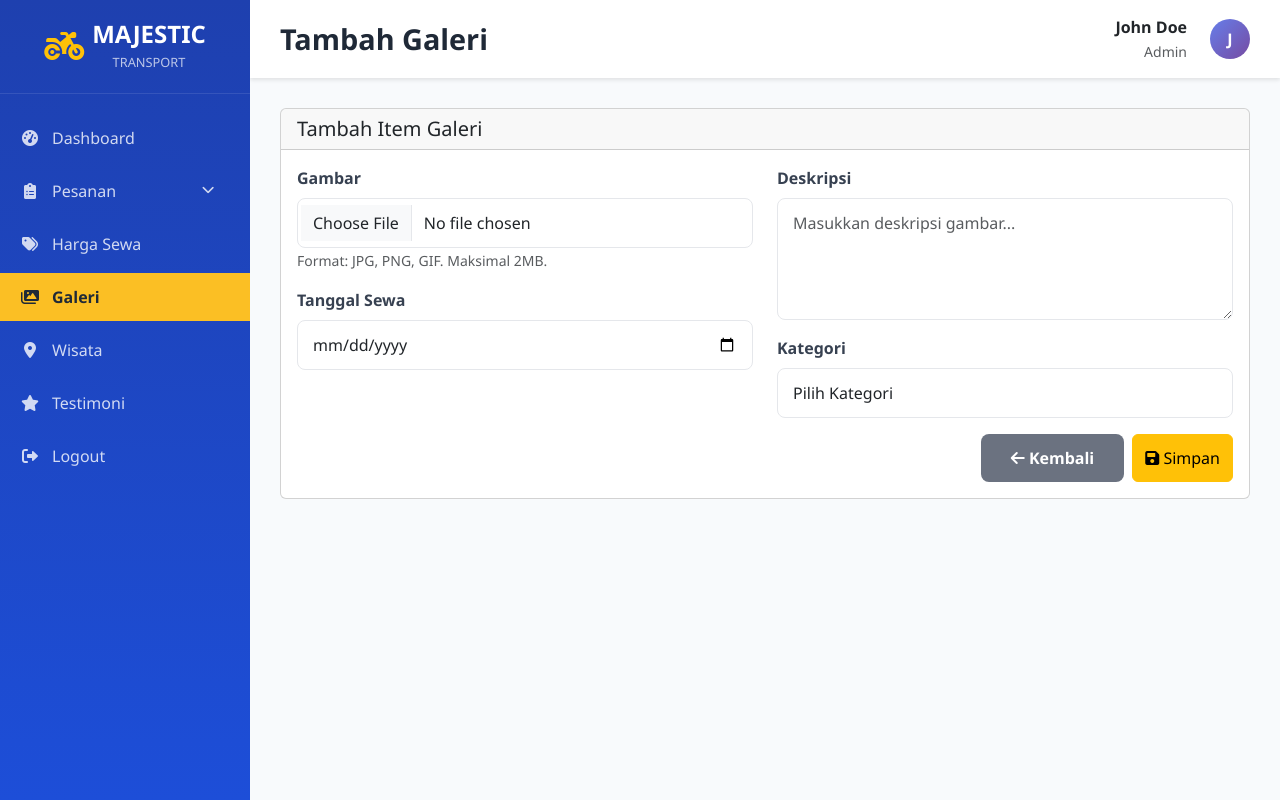
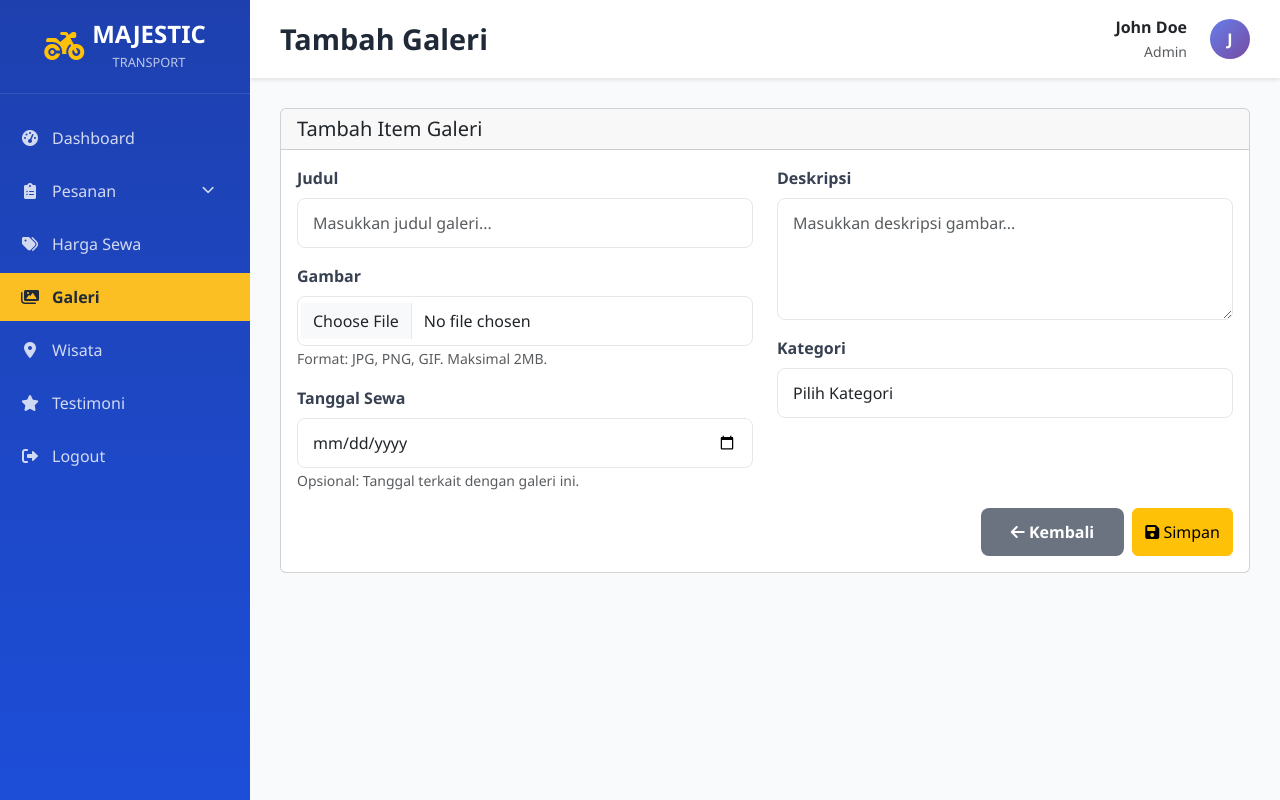
Before and after one commit to Alvisd12/Majestic, a Laravel app: page /admin/galeri/create in a window 1280 px wide. Run offline with Laravel 12, Linux system fonts and the light colour scheme; a user stored in the database is signed in; data comes from the database, SQL or seed files in the repository; parts of the project's set-up code (start-up, migrations or seed data) failed here and were passed over.

Commit message:
Add judul field and make tanggal_sewa optional in galeri module
Co-authored-by: alvisd234 <alvisd234@gmail.com>

```diff
--- a/app/Http/Controllers/AdminController.php
+++ b/app/Http/Controllers/AdminController.php
@@ -361,7 +361,8 @@ class AdminController extends Controller
         if ($request->has('search') && $request->search) {
             $search = $request->search;
             $query->where(function($q) use ($search) {
-                $q->where('deskripsi', 'like', "%{$search}%")
+                $q->where('judul', 'like', "%{$search}%")
+                  ->orWhere('deskripsi', 'like', "%{$search}%")
                   ->orWhere('kategori', 'like', "%{$search}%");
             });
         }
@@ -383,16 +384,17 @@ class AdminController extends Controller
         AuthController::requireAdmin();
 
         $validated = $request->validate([
+            'judul' => 'nullable|string|max:255',
             'gambar' => 'required|image|mimes:jpeg,png,jpg,gif|max:2048',
             'deskripsi' => 'nullable|string|max:500',
-            'tanggal_sewa' => 'required|date',
+            'tanggal_sewa' => 'nullable|date',
             'kategori' => 'nullable|string|max:50'
         ], [
+            'judul.max' => 'Judul maksimal 255 karakter.',
             'gambar.required' => 'Gambar wajib diupload.',
             'gambar.image' => 'File harus berupa gambar.',
             'gambar.mimes' => 'Format gambar harus JPG, PNG, atau GIF.',
             'gambar.max' => 'Ukuran gambar maksimal 2MB.',
-            'tanggal_sewa.required' => 'Tanggal sewa wajib diisi.',
             'tanggal_sewa.date' => 'Format tanggal tidak valid.'
         ]);
 
@@ -429,15 +431,16 @@ class AdminController extends Controller
         $galeri = \App\Models\Galeri::findOrFail($id);
 
         $validated = $request->validate([
+            'judul' => 'nullable|string|max:255',
             'gambar' => 'nullable|image|mimes:jpeg,png,jpg,gif|max:2048',
             'deskripsi' => 'nullable|string|max:500',
-            'tanggal_sewa' => 'required|date',
+            'tanggal_sewa' => 'nullable|date',
             'kategori' => 'nullable|string|max:50'
         ], [
+            'judul.max' => 'Judul maksimal 255 karakter.',
             'gambar.image' => 'File harus berupa gambar.',
             'gambar.mimes' => 'Format gambar harus JPG, PNG, atau GIF.',
             'gambar.max' => 'Ukuran gambar maksimal 2MB.',
-            'tanggal_sewa.required' => 'Tanggal sewa wajib diisi.',
             'tanggal_sewa.date' => 'Format tanggal tidak valid.'
         ]);
 
--- a/database/seeders/GaleriSeeder.php
+++ b/database/seeders/GaleriSeeder.php
@@ -19,6 +19,7 @@ class GaleriSeeder extends Seeder
         $galeriData = [
             [
                 'id_admin' => $adminId,
+                'judul' => 'Motor Honda Beat 2022',
                 'gambar' => 'galeri/motor1.jpg',
                 'deskripsi' => 'Lorem Ipsum is simply dummy text of the printing and typesetting industry.',
                 'tanggal_sewa' => '2021-03-25',
@@ -28,6 +29,7 @@ class GaleriSeeder extends Seeder
             ],
             [
                 'id_admin' => $adminId,
+                'judul' => 'Motor Yamaha Vixion',
                 'gambar' => 'galeri/motor2.jpg',
                 'deskripsi' => 'Lorem Ipsum is simply dummy text of the printing and typesetting industry.',
                 'tanggal_sewa' => '2021-03-25',
@@ -37,6 +39,7 @@ class GaleriSeeder extends Seeder
             ],
             [
                 'id_admin' => $adminId,
+                'judul' => 'Wisata Pantai Malang',
                 'gambar' => 'galeri/wisata1.jpg',
                 'deskripsi' => 'Lorem Ipsum is simply dummy text of the printing and typesetting industry.',
                 'tanggal_sewa' => '2021-03-25',
@@ -46,6 +49,7 @@ class GaleriSeeder extends Seeder
             ],
             [
                 'id_admin' => $adminId,
+                'judul' => 'Event Touring Bersama',
                 'gambar' => 'galeri/event1.jpg',
                 'deskripsi' => 'Lorem Ipsum is simply dummy text of the printing and typesetting industry.',
                 'tanggal_sewa' => '2021-03-25',
@@ -55,6 +59,7 @@ class GaleriSeeder extends Seeder
             ],
             [
                 'id_admin' => $adminId,
+                'judul' => 'Dokumentasi Lainnya',
                 'gambar' => 'galeri/lainnya1.jpg',
                 'deskripsi' => 'Lorem Ipsum is simply dummy text of the printing and typesetting industry.',
                 'tanggal_sewa' => '2021-03-25',
--- a/resources/views/admin/galeri/create.blade.php
+++ b/resources/views/admin/galeri/create.blade.php
@@ -16,6 +16,16 @@
                 <div class="row">
                     <div class="col-md-6">
                         <div class="mb-3">
+                            <label for="judul" class="form-label">Judul</label>
+                            <input type="text" class="form-control @error('judul') is-invalid @enderror"
+                                   id="judul" name="judul" value="{{ old('judul') }}"
+                                   placeholder="Masukkan judul galeri...">
+                            @error('judul')
+                                <div class="invalid-feedback">{{ $message }}</div>
+                            @enderror
+                        </div>
+
+                        <div class="mb-3">
                             <label for="gambar" class="form-label">Gambar</label>
                             <input type="file" class="form-control @error('gambar') is-invalid @enderror"
                                    id="gambar" name="gambar" accept="image/*" required>
@@ -28,10 +38,11 @@
                         <div class="mb-3">
                             <label for="tanggal_sewa" class="form-label">Tanggal Sewa</label>
                             <input type="date" class="form-control @error('tanggal_sewa') is-invalid @enderror"
-                                   id="tanggal_sewa" name="tanggal_sewa" value="{{ old('tanggal_sewa') }}" required>
+                                   id="tanggal_sewa" name="tanggal_sewa" value="{{ old('tanggal_sewa') }}">
                             @error('tanggal_sewa')
                                 <div class="invalid-feedback">{{ $message }}</div>
                             @enderror
+                            <small class="form-text text-muted">Opsional: Tanggal terkait dengan galeri ini.</small>
                         </div>
                     </div>
 
```
Also changed, not shown: resources/views/admin/galeri.blade.php (+28 -2 lines), resources/views/admin/galeri/edit.blade.php (+12 -1 lines).
